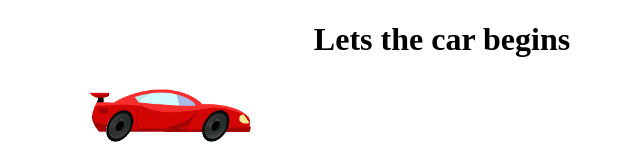
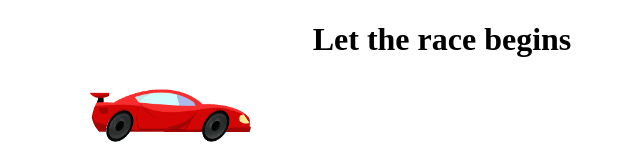
Before and after one commit to ashishtikhatri/finalproject_webII, a plain HTML site: page anime.html in a window 1280 px wide. Shown: the top 160 px of the page, without its empty margins (198-838 px from the left). Drawn offline with Linux system fonts and the light colour scheme.

Commit message:
Add files via upload

```diff
--- a/anime.html
+++ b/anime.html
@@ -41,7 +41,7 @@
   </script>
 </head>
 <body>
-  <h1>Lets the car begins</h1>
+  <h1>Let the race begins</h1>
 
   <!-- Car 1 -->
   <img src="car1.gif" width="200" height="100" id="car1" class="car" style="top: 50px;">
```
